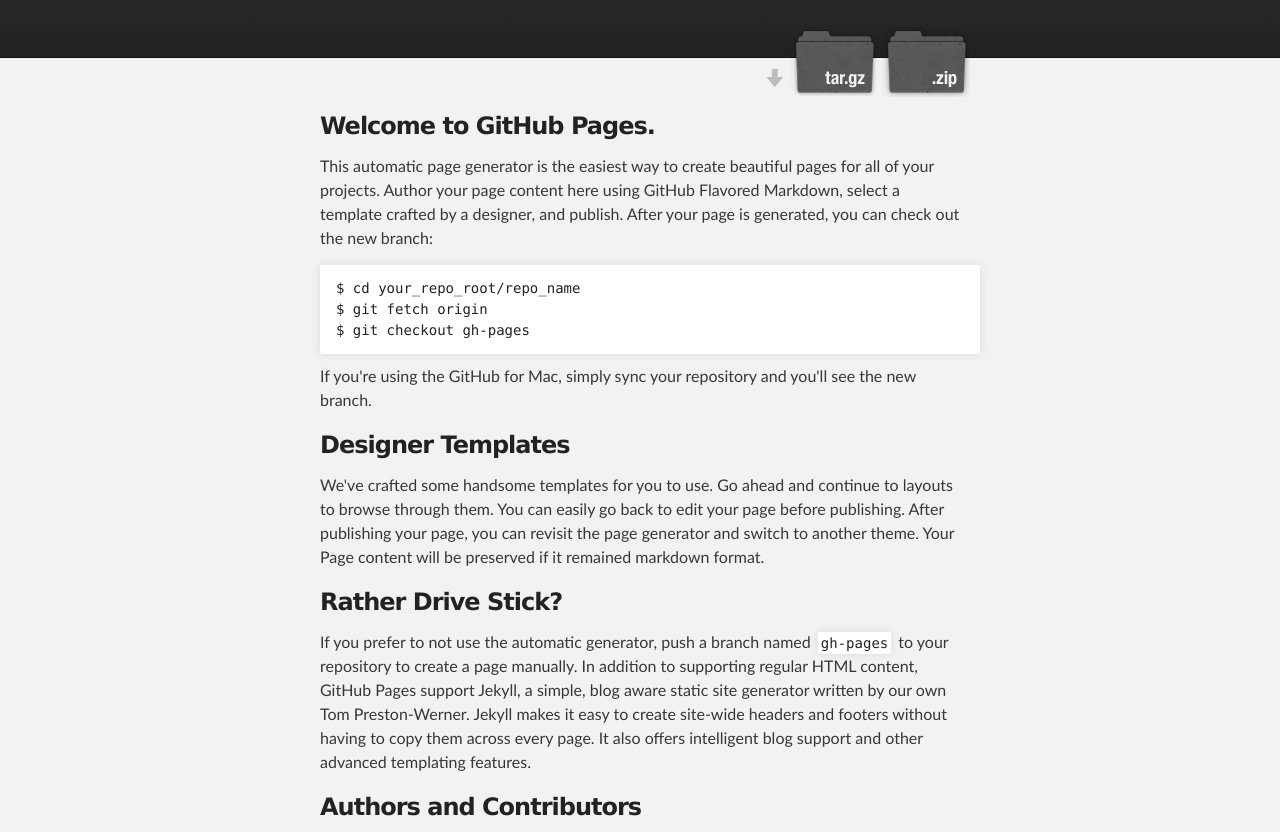
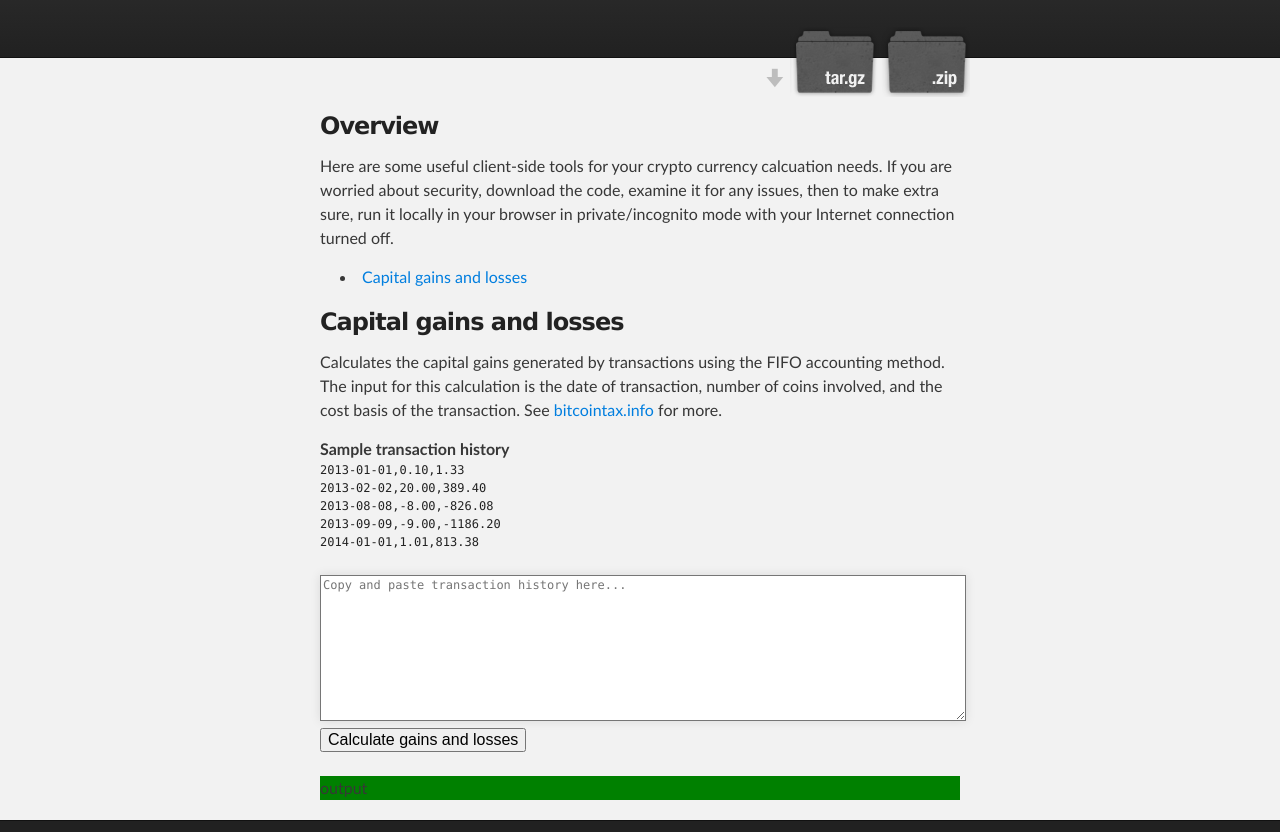
Before and after one commit to yanokwa/crypto-currency-calculator, a plain HTML site: page index.html in a window 1280 px wide. Shown: the part 116-948 px from the top of the page. Drawn offline with Linux system fonts and the light colour scheme.

Commit message:
Moving to single page format, cleaning up look and feel

```diff
--- a/capital-gains-losses.html
+++ /dev/null
@@ -1,102 +0,0 @@
-<!DOCTYPE html>
-<html>
-
-  <head>
-    <meta charset='utf-8' />
-    <meta http-equiv="X-UA-Compatible" content="chrome=1" />
-    <meta name="description" content="Crypto Currency Calculator : " />
-
-    <link rel="stylesheet" type="text/css" media="screen" href="stylesheets/stylesheet.css">
-
-    <title>Crypto Currency Calculator</title>
-  </head>
-
-  <body>
-
-    <!-- HEADER -->
-    <div id="header_wrap" class="outer">
-        <header class="inner">
-          <a id="forkme_banner" href="https://github.com/yanokwa/crypto-currency-calculator">View on GitHub</a>
-
-          <h1 id="project_title">Crypto Currency Calculator</h1>
-          <h2 id="project_tagline"></h2>
-
-            <section id="downloads">
-              <a class="zip_download_link" href="https://github.com/yanokwa/crypto-currency-calculator/zipball/master">Download this project as a .zip file</a>
-              <a class="tar_download_link" href="https://github.com/yanokwa/crypto-currency-calculator/tarball/master">Download this project as a tar.gz file</a>
-            </section>
-        </header>
-    </div>
-
-    <!-- MAIN CONTENT -->
-    <div id="main_content_wrap" class="outer">
-      <section id="main_content" class="inner">
-        <h3>
-<a name="welcome-to-github-pages" class="anchor" href="#welcome-to-github-pages"><span class="octicon octicon-link"></span></a>Welcome to GitHub Pages.</h3>
-
-<h1>Capital gains and losses</h1>
-    <p>Calculates short and long term capital gains generated by transactions for a given tax year.</p>
-    <p>The format used is date of transaction, number of coins involved, and the total cost of the transaction.</p>
-    <textarea readonly>
-2013-01-01  0.10  $1.33
-2013-02-02  20.00 $389.40
-2013-03-03  300.00  $10,239.00
-2013-04-04  4.04  $531.70
-2013-05-05  50.50 $5,731.75
-2013-06-06  6.06  $725.26
-2013-07-07  -70.00  -$4,953.90
-2013-08-08  -8.00 -$826.08
-2013-09-09  -9.00 -$1,186.20
-2013-10-10  10.00 $1,405.90
-2013-11-11  1.11  $390.39
-2014-12-12  -0.12 -$106.36
-2014-01-01  1.01  $813.38
-</textarea>
-    <form>
-      <textarea placeholder="Copy and paste your transactions into this text box..." name="coininfo" rows="15" cols="60"></textarea><br />
-      <input type="button" onclick="calculateGains()" value="Calculate Gains" />
-    </form>
-
-<p>This automatic page generator is the easiest way to create beautiful pages for all of your projects. Author your page content here using GitHub Flavored Markdown, select a template crafted by a designer, and publish. After your page is generated, you can check out the new branch:</p>
-
-<pre><code>$ cd your_repo_root/repo_name
-$ git fetch origin
-$ git checkout gh-pages
-</code></pre>
-
-<p>If you're using the GitHub for Mac, simply sync your repository and you'll see the new branch.</p>
-
-<h3>
-<a name="designer-templates" class="anchor" href="#designer-templates"><span class="octicon octicon-link"></span></a>Designer Templates</h3>
-
-<p>We've crafted some handsome templates for you to use. Go ahead and continue to layouts to browse through them. You can easily go back to edit your page before publishing. After publishing your page, you can revisit the page generator and switch to another theme. Your Page content will be preserved if it remained markdown format.</p>
-
-<h3>
-<a name="rather-drive-stick" class="anchor" href="#rather-drive-stick"><span class="octicon octicon-link"></span></a>Rather Drive Stick?</h3>
-
-<p>If you prefer to not use the automatic generator, push a branch named <code>gh-pages</code> to your repository to create a page manually. In addition to supporting regular HTML content, GitHub Pages support Jekyll, a simple, blog aware static site generator written by our own Tom Preston-Werner. Jekyll makes it easy to create site-wide headers and footers without having to copy them across every page. It also offers intelligent blog support and other advanced templating features.</p>
-
-<h3>
-<a name="authors-and-contributors" class="anchor" href="#authors-and-contributors"><span class="octicon octicon-link"></span></a>Authors and Contributors</h3>
-
-<p>You can <a href="https://github.com/blog/821" class="user-mention">@mention</a> a GitHub username to generate a link to their profile. The resulting <code>&lt;a&gt;</code> element will link to the contributor's GitHub Profile. For example: In 2007, Chris Wanstrath (<a href="https://github.com/defunkt" class="user-mention">@defunkt</a>), PJ Hyett (<a href="https://github.com/pjhyett" class="user-mention">@pjhyett</a>), and Tom Preston-Werner (<a href="https://github.com/mojombo" class="user-mention">@mojombo</a>) founded GitHub.</p>
-
-<h3>
-<a name="support-or-contact" class="anchor" href="#support-or-contact"><span class="octicon octicon-link"></span></a>Support or Contact</h3>
-
-<p>Having trouble with Pages? Check out the documentation at <a href="http://help.github.com/pages">http://help.github.com/pages</a> or contact <a href="mailto:support@github.com">support@github.com</a> and we’ll help you sort it out.</p>
-      </section>
-    </div>
-
-    <!-- FOOTER  -->
-    <div id="footer_wrap" class="outer">
-      <footer class="inner">
-        <p class="copyright">Crypto Currency Calculator maintained by <a href="https://github.com/yanokwa">yanokwa</a></p>
-        <p>Published with <a href="http://pages.github.com">GitHub Pages</a></p>
-      </footer>
-    </div>
-
-
-
-  </body>
-</html>
--- a/index.html
+++ b/index.html
@@ -7,6 +7,7 @@
     <meta name="description" content="Crypto Currency Calculator : " />
 
     <link rel="stylesheet" type="text/css" media="screen" href="stylesheets/stylesheet.css">
+    <script type="text/javascript" src="javascripts/capital-gains-and-losses.js" ></script>
 
     <title>Crypto Currency Calculator</title>
   </head>
@@ -32,44 +33,55 @@
     <div id="main_content_wrap" class="outer">
       <section id="main_content" class="inner">
         <h3>
-<a name="welcome-to-github-pages" class="anchor" href="#welcome-to-github-pages"><span class="octicon octicon-link"></span></a>Welcome to GitHub Pages.</h3>
+          <a name="overview" class="anchor" href="#overview"><span class="octicon octicon-link"></span></a>Overview</h3>
 
-<p>This automatic page generator is the easiest way to create beautiful pages for all of your projects. Author your page content here using GitHub Flavored Markdown, select a template crafted by a designer, and publish. After your page is generated, you can check out the new branch:</p>
+          <p>Here are some useful client-side tools for your crypto currency calcuation needs. If you are worried about security, download the code, examine it for any issues, then to make extra sure, run it locally in your browser in private/incognito mode with your Internet connection turned off.</p>
+          <ul>
+            <li><a href="#capital-gains-and-losses">Capital gains and losses</a></li>
+          </ul>
 
-<pre><code>$ cd your_repo_root/repo_name
-$ git fetch origin
-$ git checkout gh-pages
-</code></pre>
+          <h3>
+            <a name="capital-gains-and-losses" class="anchor" href="#capital-gains-and-losses"><span class="octicon octicon-link"></span></a>Capital gains and losses</h3>
+            <p>Calculates the capital gains generated by transactions using the FIFO accounting method. The input for this calculation is the date of transaction, number of coins involved, and the cost basis of the transaction. See <a href="http://www.bitcointax.info/">bitcointax.info</a> for more.</p>
 
-<p>If you're using the GitHub for Mac, simply sync your repository and you'll see the new branch.</p>
+<!--
+2013-01-01,0.10,1.33
+2013-02-02,20.00,389.40
+2013-03-03,300.00,10,239.00
+2013-04-04,4.04,531.70
+2013-05-05,50.50,5731.75
+2013-06-06,6.06,725.26
+2013-07-07,-70.00,-4953.90
+2013-08-08,-8.00,-826.08
+2013-09-09,-9.00,-1186.20
+2013-10-10,10.00,1405.90
+2013-11-11,1.11,390.39
+2014-12-12,-0.12,-106.36
+2014-01-01,1.01,813.38
+-->         <strong>Sample transaction history</strong>
+            <pre><code>2013-01-01,0.10,1.33
+2013-02-02,20.00,389.40
+2013-08-08,-8.00,-826.08
+2013-09-09,-9.00,-1186.20
+2014-01-01,1.01,813.38</code></pre>
+<br/>
+            <form>
+              <textarea name="capital-gains-and-losses-input" placeholder="Copy and paste transaction history here..." rows="10" cols="30"></textarea><br />
+              <input type="button" onclick="calculateGainsAndLosses()" value="Calculate gains and losses" />
+            </form>
+            <br/>
+            <div id="capital-gains-and-losses-output" class="output">output</div>
 
-<h3>
-<a name="designer-templates" class="anchor" href="#designer-templates"><span class="octicon octicon-link"></span></a>Designer Templates</h3>
-
-<p>We've crafted some handsome templates for you to use. Go ahead and continue to layouts to browse through them. You can easily go back to edit your page before publishing. After publishing your page, you can revisit the page generator and switch to another theme. Your Page content will be preserved if it remained markdown format.</p>
-
-<h3>
-<a name="rather-drive-stick" class="anchor" href="#rather-drive-stick"><span class="octicon octicon-link"></span></a>Rather Drive Stick?</h3>
-
-<p>If you prefer to not use the automatic generator, push a branch named <code>gh-pages</code> to your repository to create a page manually. In addition to supporting regular HTML content, GitHub Pages support Jekyll, a simple, blog aware static site generator written by our own Tom Preston-Werner. Jekyll makes it easy to create site-wide headers and footers without having to copy them across every page. It also offers intelligent blog support and other advanced templating features.</p>
-
-<h3>
-<a name="authors-and-contributors" class="anchor" href="#authors-and-contributors"><span class="octicon octicon-link"></span></a>Authors and Contributors</h3>
-
-<p>You can <a href="https://github.com/blog/821" class="user-mention">@mention</a> a GitHub username to generate a link to their profile. The resulting <code>&lt;a&gt;</code> element will link to the contributor's GitHub Profile. For example: In 2007, Chris Wanstrath (<a href="https://github.com/defunkt" class="user-mention">@defunkt</a>), PJ Hyett (<a href="https://github.com/pjhyett" class="user-mention">@pjhyett</a>), and Tom Preston-Werner (<a href="https://github.com/mojombo" class="user-mention">@mojombo</a>) founded GitHub.</p>
-
-<h3>
-<a name="support-or-contact" class="anchor" href="#support-or-contact"><span class="octicon octicon-link"></span></a>Support or Contact</h3>
-
-<p>Having trouble with Pages? Check out the documentation at <a href="http://help.github.com/pages">http://help.github.com/pages</a> or contact <a href="mailto:support@github.com">support@github.com</a> and we’ll help you sort it out.</p>
-      </section>
-    </div>
+          </section>
+        </div>
 
     <!-- FOOTER  -->
     <div id="footer_wrap" class="outer">
       <footer class="inner">
-        <p class="copyright">Crypto Currency Calculator maintained by <a href="https://github.com/yanokwa">yanokwa</a></p>
-        <p>Published with <a href="http://pages.github.com">GitHub Pages</a></p>
+        <p class="copyright">Crypto Currency Calculator maintained by <a href="https://github.com/yanokwa">yanokwa</a> and <a href="https://github.com/lognaturel">lognaturel</a>. <br/>Was this useful? If so, it'd be rad if you donated a little coin.</p>
+        <p class="copyright">
+        <img src="https://chart.googleapis.com/chart?cht=qr&chl=bitcoin%3A1ENJh9PziRc4QnV6Etq4RvSRqAkqBspcDj&choe=UTF-8&chs=50x50&chld=H|1" alt="bitcoin:1ENJh9PziRc4QnV6Etq4RvSRqAkqBspcDj" />&nbsp;&nbsp;<a href="bitcoin:1ENJh9PziRc4QnV6Etq4RvSRqAkqBspcDj">bitcoin:1ENJh9PziRc4QnV6Etq4RvSRqAkqBspcDj</a></p>
+
       </footer>
     </div>
 
--- /dev/null
+++ b/javascripts/capital-gains-and-losses.js
@@ -0,0 +1,78 @@
+
+function Transaction(date, coins, cost) {
+	this.date = date;
+	this.coins = Number(coins.replace(/[^\d.-]/g,''));
+	this.cost = Number(cost.replace(/[^\d.-]/g,''));
+	this.perCoin = 1.0 * this.cost / this.coins;
+}
+
+Transaction.prototype.toString = function () {
+	return this.date + ": " + this.coins + " coins for " + this.cost;
+}
+
+function calculateGainsAndLosses() {
+
+	var transactions = document.forms[0].elements['capital-gains-and-losses-input'].value.trim().split("\n");
+
+	var held = [];
+	var sold = [];
+
+	for (var i = 0; i < transactions.length; i++) {
+		var attr = transactions[i].split(",");
+		var transaction = new Transaction(attr[0], attr[1], attr[2]);
+
+		// buy or incoming gift
+		if (transaction.cost > 0 || (transaction.cost == 0 && transaction.coins > 0)) {
+			held.push(transaction);
+		} else { // sale or outgoing gift
+			sold.push(transaction);
+		}
+
+	}
+	//held.sort(compareByDate);
+	//sold.sort(compareByDate);
+
+	var gains = 0;
+
+	for (var i = 0; i < sold.length; i++) {
+		var currentSale = sold[i];
+		currentSale.coins = -currentSale.coins;
+		currentSale.cost = -currentSale.cost;
+
+		if (held.length <= 0) {
+			writeOutput("Trying to sell Bitcoin you don't have.");
+		}
+
+		while (currentSale.coins > 0) {
+			if (currentSale.coins <= held[0].coins) {
+				var heldCost = (held[0].perCoin * currentSale.coins);
+				held[0].coins -= currentSale.coins;
+				held[0].cost -= heldCost;
+
+				gains += (currentSale.cost - heldCost)
+
+				currentSale.coins = 0;
+			} else {
+				var soldRevenue = (currentSale.perCoin * held[0].coins);
+				currentSale.coins -= held[0].coins;
+				currentSale.cost -= soldRevenue;
+
+				gains += (soldRevenue - held[0].cost);
+
+				held.shift();
+			}
+		}
+	}
+	roundedGains = Math.round( gains * 100 ) / 100
+	writeOutput(roundedGains);
+
+
+}
+
+function compareByDate(a, b) {
+	return a.date.localeCompare(b.date);
+}
+
+function writeOutput(output) {
+    document.getElementById("capital-gains-and-losses-output").innerHTML = output;
+}
--- a/stylesheets/stylesheet.css
+++ b/stylesheets/stylesheet.css
@@ -89,7 +89,7 @@ h5 {
   font-size: 18px;
 }
 
-h6 {
+h6,input {
   font-size: 16px;
 }
 
@@ -157,30 +157,25 @@ p img {
   border: none;
 }
 
-pre, code {
+pre,code,textarea {
+  color: #222;
   width: 100%;
-  color: #222;
-  background-color: #fff;
 
   font-family: Monaco, "Bitstream Vera Sans Mono", "Lucida Console", Terminal, monospace;
   font-size: 14px;
+}
 
-  border-radius: 2px;
-  -moz-border-radius: 2px;
-  -webkit-border-radius: 2px;
+textarea {
+  box-shadow: 0 0 10px rgba(0,0,0,.1);
+  font-size: 12px;
 }
 
 pre {
-  width: 100%;
-  padding: 10px;
-  box-shadow: 0 0 10px rgba(0,0,0,.1);
   overflow: auto;
 }
 
 code {
-  padding: 3px;
-  margin: 0 3px;
-  box-shadow: 0 0 10px rgba(0,0,0,.1);
+  font-size: 12px;
 }
 
 pre code {
@@ -251,7 +246,6 @@ td {
 
 form {
   background: #f2f2f2;
-  padding: 20px;
 }
 
 /*******************************************************************************
@@ -366,6 +360,10 @@ Full-Width Styles
   background: #212121;
 }
 
+.output {
+  background: green;
+}
+
 
 
 /*******************************************************************************
```
Also changed, not shown: 1 other file.
